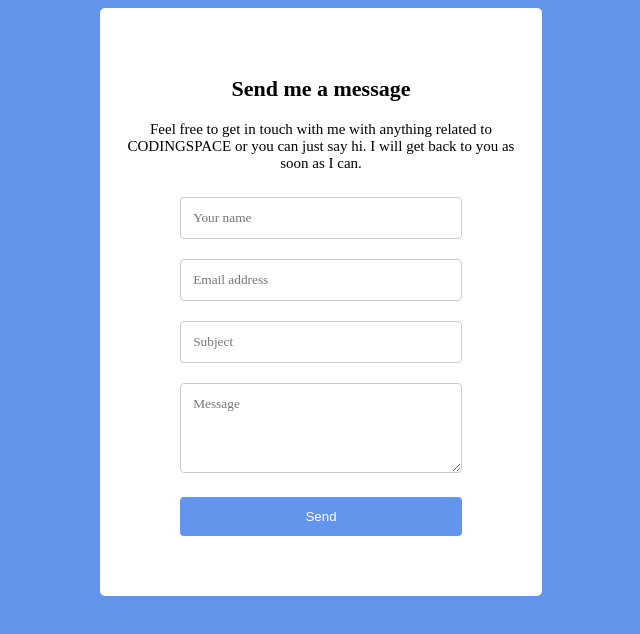
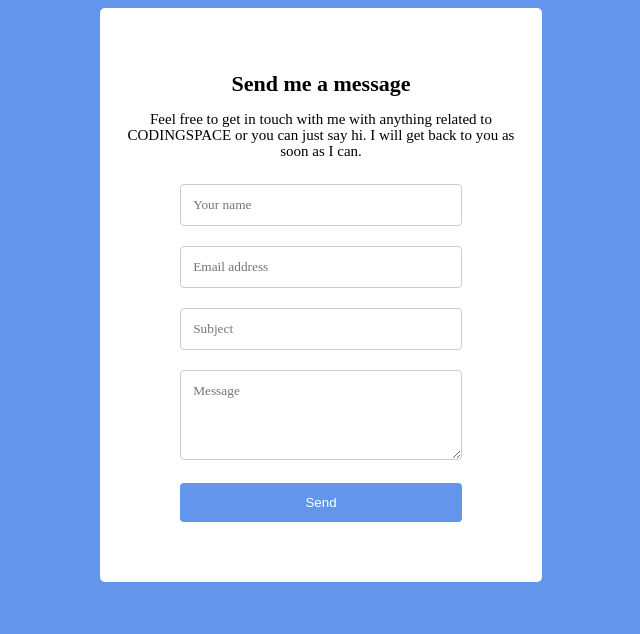
Before and after one commit to ZahraNa3ri/contact-us-form, a plain HTML site: page index.html in a window 1280 px wide. Shown: the whole page, without its empty margins (319-959 px from the left). Drawn offline with Linux system fonts and the light colour scheme; a web font is replaced by a local one.

Commit message:
change css2

```diff
--- a/style.css
+++ b/style.css
@@ -8,6 +8,8 @@ body {
 
 .container {
     width: 35%;
+    height: 100%;
+    line-height: 100%;
     margin: auto;
     border-radius: 5px;
     background-color: white;
```
